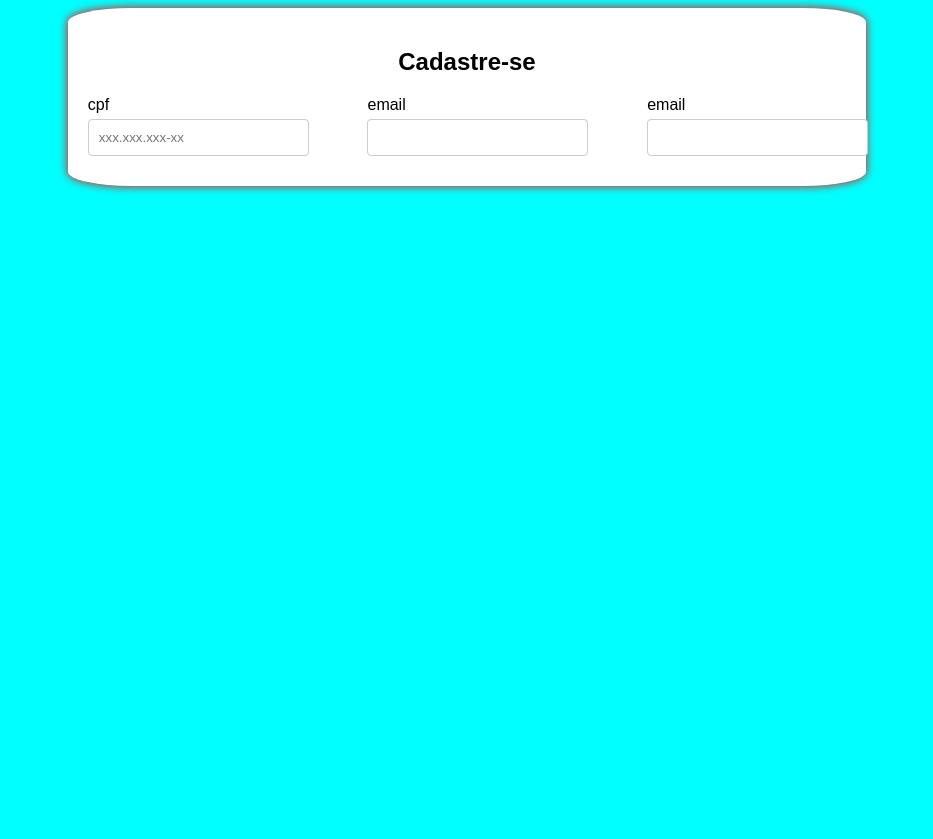
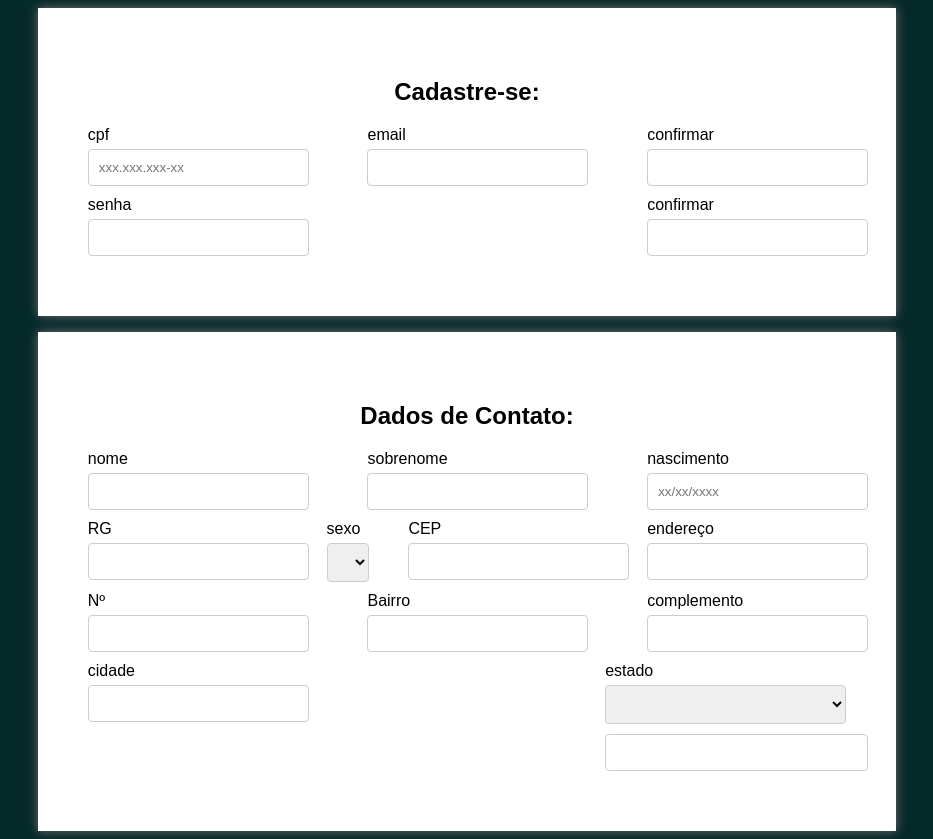
Before and after one commit to DudaEstercio/cadastro, a plain HTML site: page index.html in a window 1280 px wide. Shown: the whole page, without its empty margins (173-1106 px from the left). Before the commit the page ends 800 px from the top, so only its background shows below. Drawn offline with Linux system fonts and the light colour scheme.

Commit message:
Update index.html
aiai dificil

```diff
--- a/index.html
+++ b/index.html
@@ -7,18 +7,18 @@
     <style>
         body {
             font-family: Arial, sans-serif;
-            background-color:aqua
+            background-color:rgb(6, 41, 41)
+        }
+        h2 {
+            text-align: center;
         }
         .container {
             width: 60%;
             margin: auto;
             background: white;
-            padding: 20px;
-            border-radius: 8%;
-            box-shadow: 0 0 10px red;
-        }
-        h2 {
-            text-align: center;
+            padding: 50px;
+            border-radius: 0%;
+            box-shadow: 0 0 10px rgb(117, 110, 110);
         }
         form{
             display: flex;
@@ -47,7 +47,7 @@
 </head>
 <body>
     <div class="container">
-        <h2> Cadastre-se </h2>
+        <h2> Cadastre-se: </h2>
         <form>
             <div class="form-group-full">
                 <label for="cpf">cpf</label>
@@ -58,10 +58,79 @@
                 <input type="text" id="email" name="email">
             </div>
             <div class="form-group-full">
-                <label for="email">email</label>
+                <label for="confirmar">confirmar</label>
                 <input type="text" id="email" name="email">
+            </div>
+            <div class="form-group-full">
+                <label for="senha">senha</label>
+                <input type="text" id="senha" name="senha">
+            </div>
+            <div class="form-group-full">
+                <label for="confirmar">confirmar</label>
+                <input type="text" id="confirmar" name="confirmar">
             </div>
         </form>
     </div>
 </body>
+            <p></p>
+<body>
+    <div class="container">
+        <h2> Dados de Contato: </h2>
+        <form>
+            <div class="form-group-full">
+                <label for="nome">nome</label>
+                <input type="text" id="nome" name="nome">
+            </div>
+            <div class="form-group-full">
+                <label for="sobrenome">sobrenome</label>
+                <input type="text" id="sobrenome" name="sobrenome">
+            </div>
+            <div class="form-group-full">
+                <label for="nascimento">nascimento</label>
+                <input type="text" id="nascimento" name="nascimento" placeholder="xx/xx/xxxx" >
+            </div>
+            <div class="form-group-full">
+                <label for="rg">RG</label>
+                <input type="text" id="rg" name="rg">
+            </div>
+            <div class="form-group-full">
+                <label for="sexo">sexo</label>
+                <select name="sexo" id="feminino">sexo</select>
+            </div>
+            <div class="form-group-full">
+                <label for="CEP">CEP</label>
+                <input type="text" id="cep" name="cep">
+            </div>
+            <div class="form-group-full">
+                <label for="endereço">endereço</label>
+                <input type="text" id="endereço" name="endereço">
+            </div>
+            <div class="form-group-full">
+                <label for="número">Nº</label>
+                <input type="text" id="número" name="número">
+            </div>
+            <div class="form-group-full">
+                <label for="bairro">Bairro</label>
+                <input type="text" id="Bairro" name="bairro">
+            </div>
+            <div class="form-group-full">
+                <label for="complemento">complemento</label>
+                <input type="text" id="complemento" name="complemento">
+            </div>
+            <div class="form-group-full">
+                <label for="cidade">cidade</label>
+                <input type="text" id="cidade" name="cidade">
+            </div>
+            <div class="form-group-full">
+                <label for="estado">estado</label>
+                <select type="text" id="estado" name="estado">
+            </div>
+            <div class="form-group-full">
+                <label for="cidade">cidade</label>
+                <input type="text" id="cidade" name="cidade">
+            </div>
+            </body>
+        </form>
+    </div>
+</body>
 </html>
```
